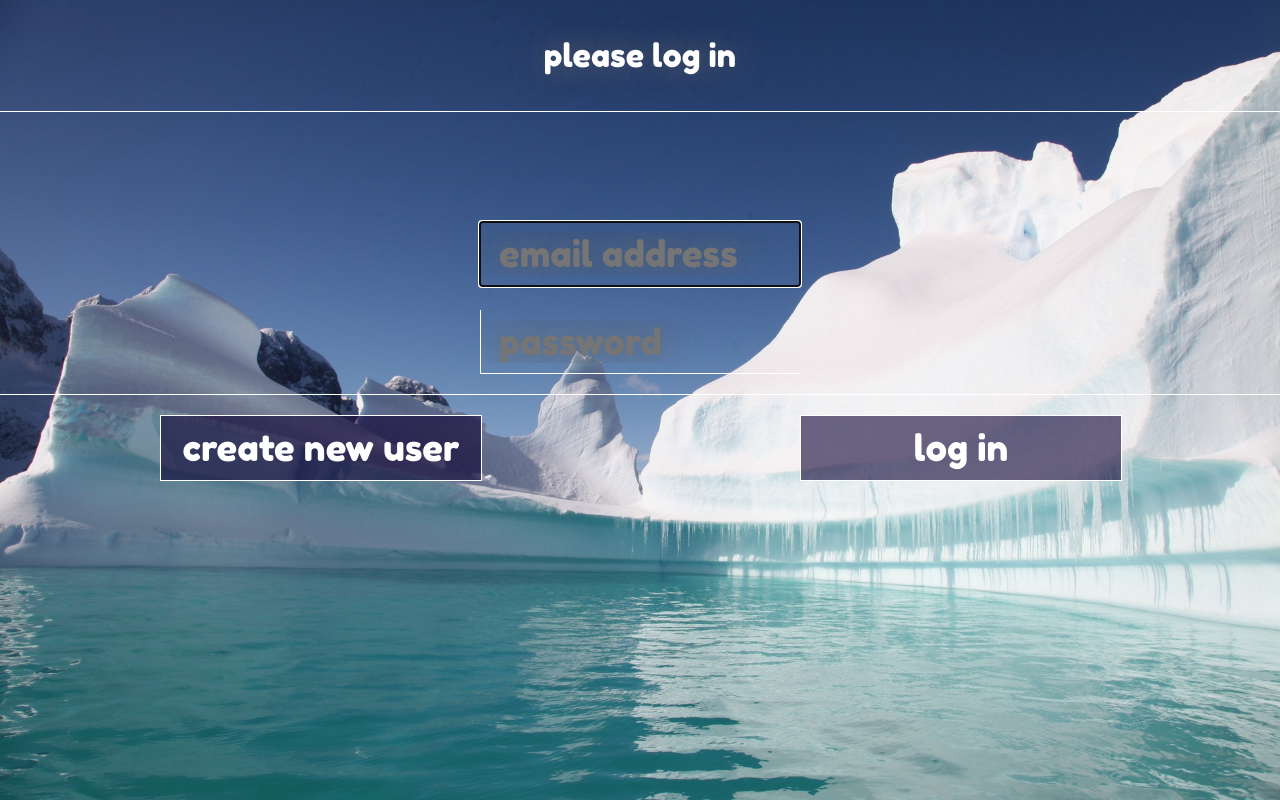
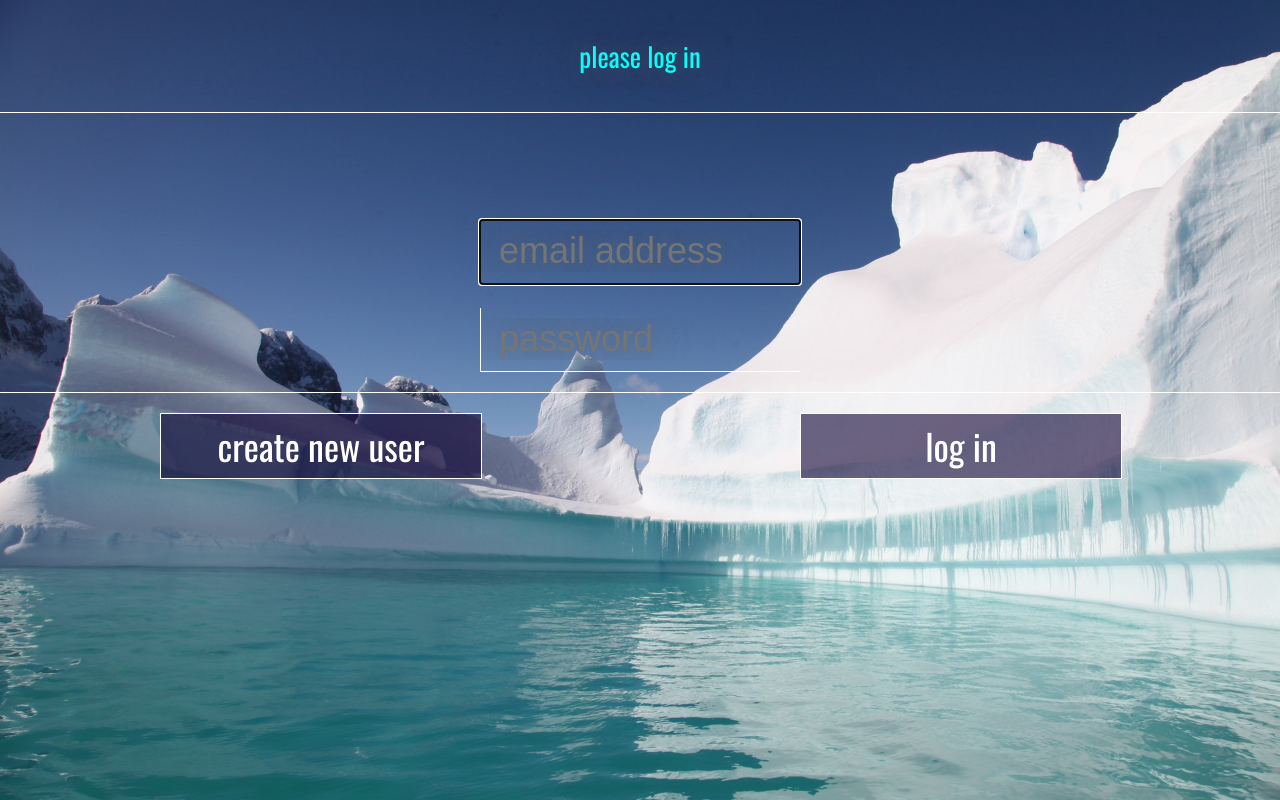
Before and after one commit to Lyefyre/ProjektM426, a Django app: page /login/ in a window 1280 px wide. Run offline with Django 3.2, Linux system fonts and the light colour scheme; some libraries are stand-ins or nearby versions.

Commit message:
Farbe umgeändert Schriftart umgeändert

```diff
--- a/demo/static/css/main.css
+++ b/demo/static/css/main.css
@@ -36,7 +36,7 @@ body {
   background-attachment: fixed;
   background-position: center center;
   background-size: cover;
-  font-family: 'Open Sans', sans-serif;
+  font-family: 'Merriweather', 'Open Sans', sans-serif;
   overflow-x: hidden;
 }
 
@@ -80,11 +80,21 @@ footer div.navigation {
   padding-bottom: 8px;
 }
 
+element>input, .element>select, .element>button,
+
+header div.text p.infotext {
+   /*font-family: 'Fredoka One', cursive;*/
+
+  font-family:'Oswald', 'Merriweather','Indie Flower',    serif,  sans-serif;
+}
+
 header div.text p.infotext {
   margin: 36px 5vw;
-  color: #fff;
-  font-size: 2.5vw;
-  font-family: 'Fredoka One', cursive;
+  color: #08fff8;;
+  font-size: 2.1vw;
+
+
+
   text-shadow: 0px 0px 32px #666;
   text-align: center;
 }
@@ -98,7 +108,6 @@ hr {
 .element>input, .element>select, .element>button {
   width: 100%;
   height: 100%;
-  font-family: 'Fredoka One', cursive;
   font-size: 36px;
   color: #fff;
   padding: 0;
--- a/demo/templates/demo/login.html
+++ b/demo/templates/demo/login.html
@@ -2,7 +2,12 @@
 <meta name="viewport" content="width=device-width, initial-scale=1, user-scalable=no">
 <link rel="shortcut icon" href="{{ STATIC_URL }}images/favicon.ico">
 <link rel="apple-touch-icon-precomposed" href="{{ STATIC_URL }}images/favicon.ico" />
-<link href="https://fonts.googleapis.com/css?family=Fredoka+One|Open+Sans:300,400,700&amp;subset=latin-ext" rel="stylesheet">
+
+<!--<link href="https://fonts.googleapis.com/css?family=Fredoka+One|Open+Sans:300,400,700&amp;subset=latin-ext" rel="stylesheet">-->
+
+<link href="https://fonts.googleapis.com/css?family=Indie+Flower|Merriweather|Oswald" rel="stylesheet">
+
+
 <link href="{% static 'font-awesome-4.7.0/css/font-awesome.min.css' %}" rel="stylesheet">
 <link href="{% static 'css/main.css' %}" rel="stylesheet">
 <script type="text/javascript" language="Javascript" src="{% static 'js/main.js' %}"></script>
--- a/demo/templates/demo/loginnew.html
+++ b/demo/templates/demo/loginnew.html
@@ -2,7 +2,11 @@
 <meta name="viewport" content="width=device-width, initial-scale=1, user-scalable=no">
 <link rel="shortcut icon" href="{{ STATIC_URL }}images/favicon.ico">
 <link rel="apple-touch-icon-precomposed" href="{{ STATIC_URL }}images/favicon.ico" />
-<link href="https://fonts.googleapis.com/css?family=Fredoka+One|Open+Sans:300,400,700&amp;subset=latin-ext" rel="stylesheet">
+
+<!--<link href="https://fonts.googleapis.com/css?family=Fredoka+One|Open+Sans:300,400,700&amp;subset=latin-ext" rel="stylesheet">-->
+
+<link href="https://fonts.googleapis.com/css?family=Indie+Flower|Merriweather|Oswald" rel="stylesheet">
+
 <link href="{% static 'font-awesome-4.7.0/css/font-awesome.min.css' %}" rel="stylesheet">
 <link href="{% static 'css/main.css' %}" rel="stylesheet">
 <script type="text/javascript" language="Javascript" src="{% static 'js/main.js' %}"></script>
```
Also changed, not shown: demo/templates/demo/bag.html (+8 -0 lines).
